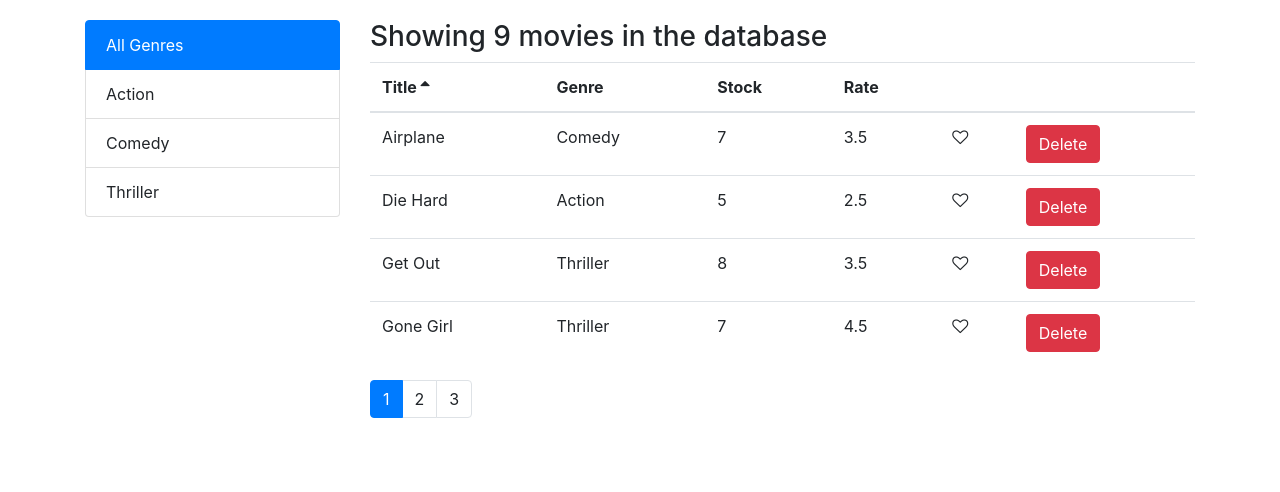
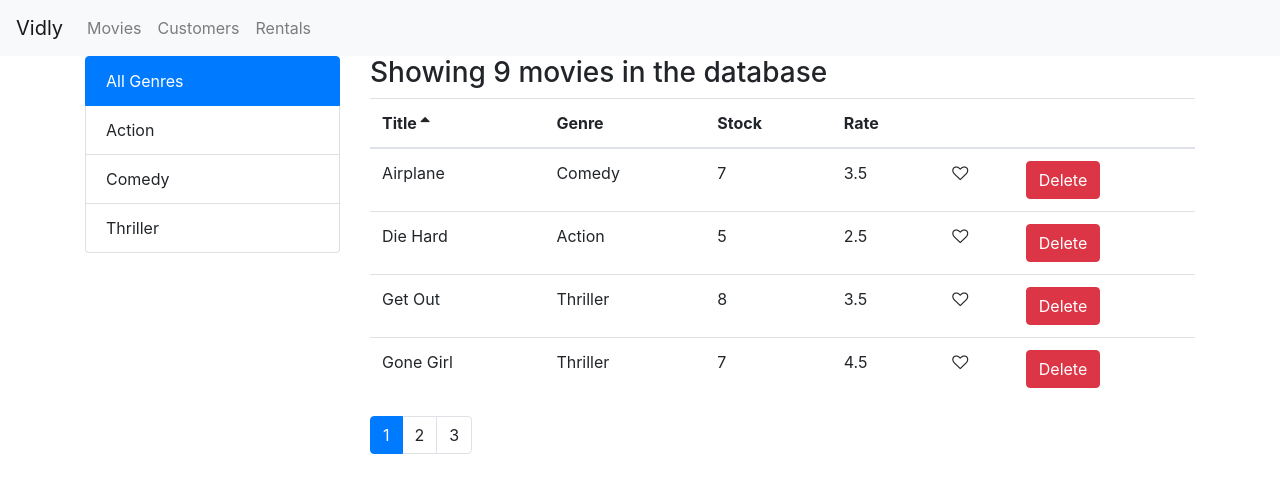
Before and after one commit to jellythewobbly/react-practice, a React (Create React App) app: page / in a window 1280 px wide. Shown: the top 492 px of the page. Built offline with nearby package versions, Linux system fonts and the light colour scheme.

Commit message:
Added navbar, working on router

```diff
--- a/src/App.js
+++ b/src/App.js
@@ -1,13 +1,17 @@
 import React, { Component } from 'react';
 import './App.css';
 import Movies from './components/movies';
+import NavBar from './components/common/navBar';
 
 class App extends Component {
 	render() {
 		return (
-			<main className="container">
-				<Movies />
-			</main>
+			<React.Fragment>
+				<NavBar />
+				<main className="container">
+					<Movies />
+				</main>
+			</React.Fragment>
 		);
 	}
 }
--- /dev/null
+++ b/src/components/common/navBar.jsx
@@ -0,0 +1,38 @@
+import React from 'react';
+import { Link, NavLink } from 'react-router-dom';
+
+const NavBar = () => {
+	return (
+		<nav className="navbar navbar-expand-lg navbar-light bg-light">
+			<Link className="navbar-brand" to="/">
+				Vidly
+			</Link>
+			<button
+				className="navbar-toggler"
+				type="button"
+				data-toggle="collapse"
+				data-target="#navbarNav"
+				aria-controls="navbarNav"
+				aria-expanded="false"
+				aria-label="Toggle navigation"
+			>
+				<span className="navbar-toggler-icon" />
+			</button>
+			<div className="collapse navbar-collapse" id="navbarNav">
+				<div className="navbar-nav">
+					<NavLink className="nav-item nav-link" to="/movies">
+						Movies
+					</NavLink>
+					<NavLink className="nav-item nav-link" to="/customers">
+						Customers
+					</NavLink>
+					<NavLink className="nav-item nav-link" to="/rentals">
+						Rentals
+					</NavLink>
+				</div>
+			</div>
+		</nav>
+	);
+};
+
+export default NavBar;
--- a/src/index.css
+++ b/src/index.css
@@ -1,6 +1,5 @@
 body {
 	margin: 0;
-	padding-top: 20px;
 	font-family: sans-serif;
 }
 
--- a/src/index.js
+++ b/src/index.js
@@ -1,10 +1,16 @@
 import React from 'react';
 import ReactDOM from 'react-dom';
+import { BrowserRouter } from 'react-router-dom';
 import './index.css';
 import App from './App';
 import registerServiceWorker from './registerServiceWorker';
 import 'bootstrap/dist/css/bootstrap.css';
 import 'font-awesome/css/font-awesome.css';
 
-ReactDOM.render(<App />, document.getElementById('root'));
+ReactDOM.render(
+	<BrowserRouter>
+		<App />
+	</BrowserRouter>,
+	document.getElementById('root')
+);
 registerServiceWorker();
```
